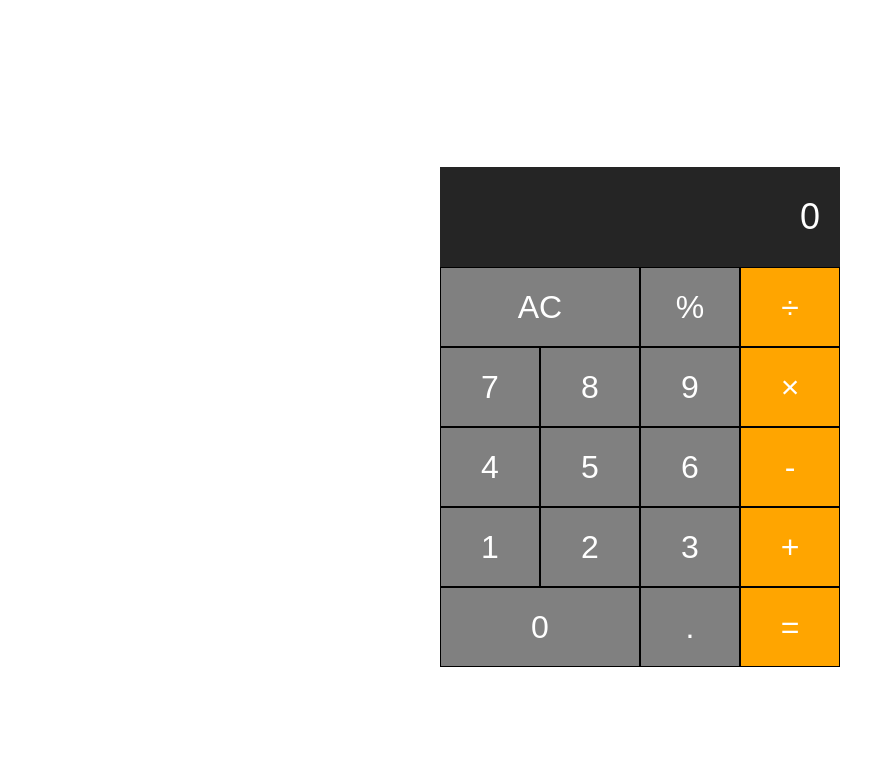
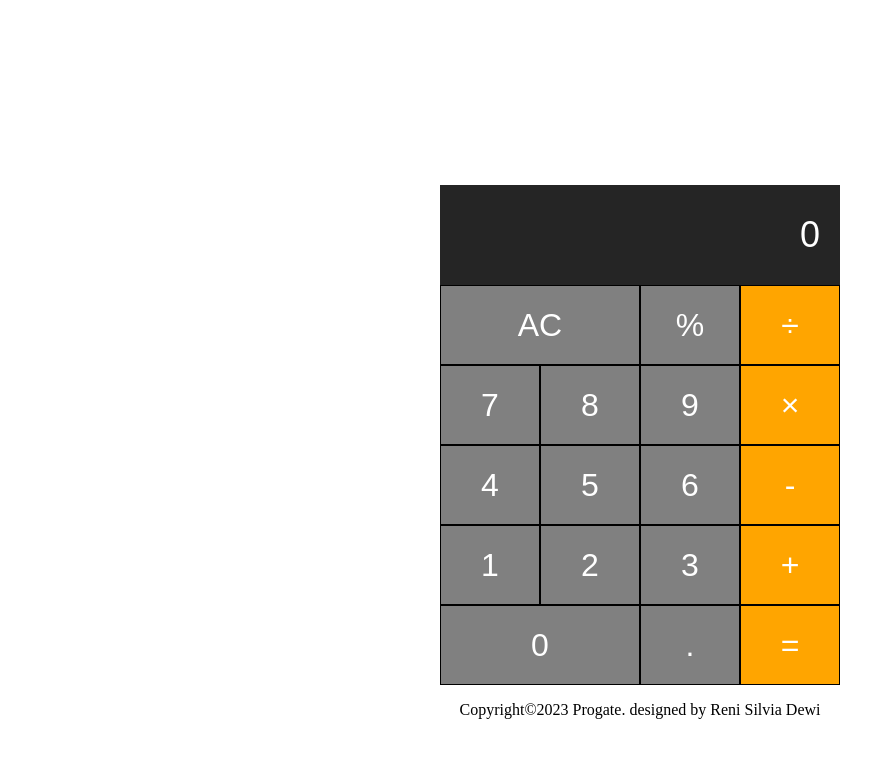
Before and after one commit to ReniSilviaDewi/RENI-SILVIA-DEWI, a plain HTML site: page index.html in a window 1280 px wide. Shown: the part 41-800 px from the top of the page, without its empty margins (0-895 px from the left). Drawn offline with Linux system fonts and the light colour scheme.

Commit message:
Update index.html

```diff
--- a/index.html
+++ b/index.html
@@ -1,20 +1,33 @@
 <!DOCTYPE html>
-<html>
+<html lang="en">
     <head>
         <meta charset="UTF-8">
         <meta http-equiv="X-UA-Compatible" content="IE=Edge">
         <meta name="viewport" content="width=device-width, initial-scale=1.0">
-        <title>Calculator</title>
+        <title>Calculator Reni Silvia Dewi</title>
         <link rel="stylesheet" href="stylesheet.css">
-        <title>Calculator</title>
+        <title>Calculator Reni Silvia Dewi</title>
     </head>
+
+<body>
+    <!--header section start-->
+    <header>
+        <div class="scroll-up-btn">
+            <i class="fas fa-angle-up"></i>
+        </div>
+        <div class="container">
+            <div class="max-width">
+        <div class="logo"><a href=""> Project <span> Calculator. </span></a></div>
+        </head>
+
+
     <body>
         <div class="calculator"?>
             <input type="text" class="calculator-screen" value="0" disabled/>
             <div class="calculator-keys">
                 <div class="row">
                 <button class="all-clear">AC</button>
-                <button class="percentage">%</button>
+                <button class="percentage"value="%">%</button>
                 <button class="operator" value="/">&divide;</button>
                 </div>
                 <div class="row">
@@ -41,7 +54,10 @@
                 <button class="equal-sign">=</button>
                 </div>
             </div>
+            <footer>
+                <div class = "footer-content">
+                <p>Copyright&copy;2023 Progate. designed by <span> Reni Silvia Dewi</span></div></p>
+                </div>
         </div>
         <script type="text/javascript" src="script.js"></script>
-    </body>
 </html>
```
